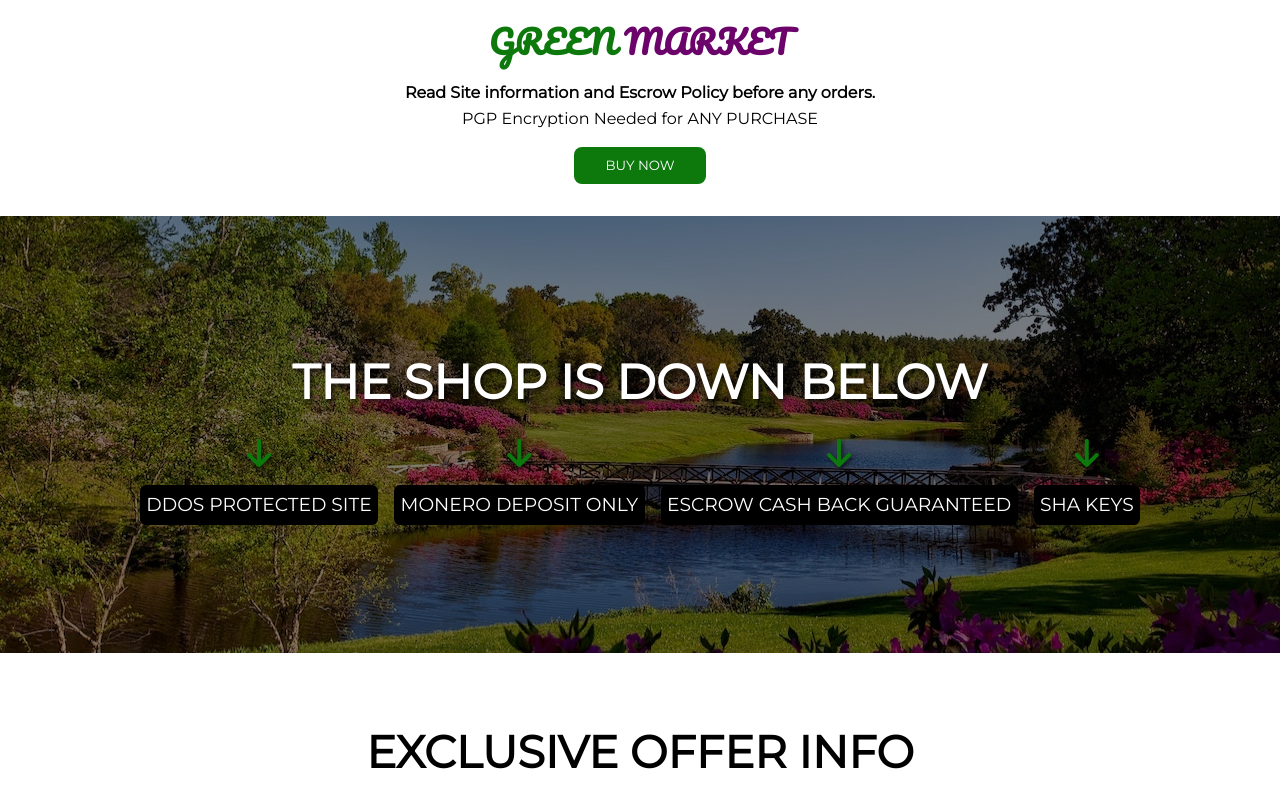
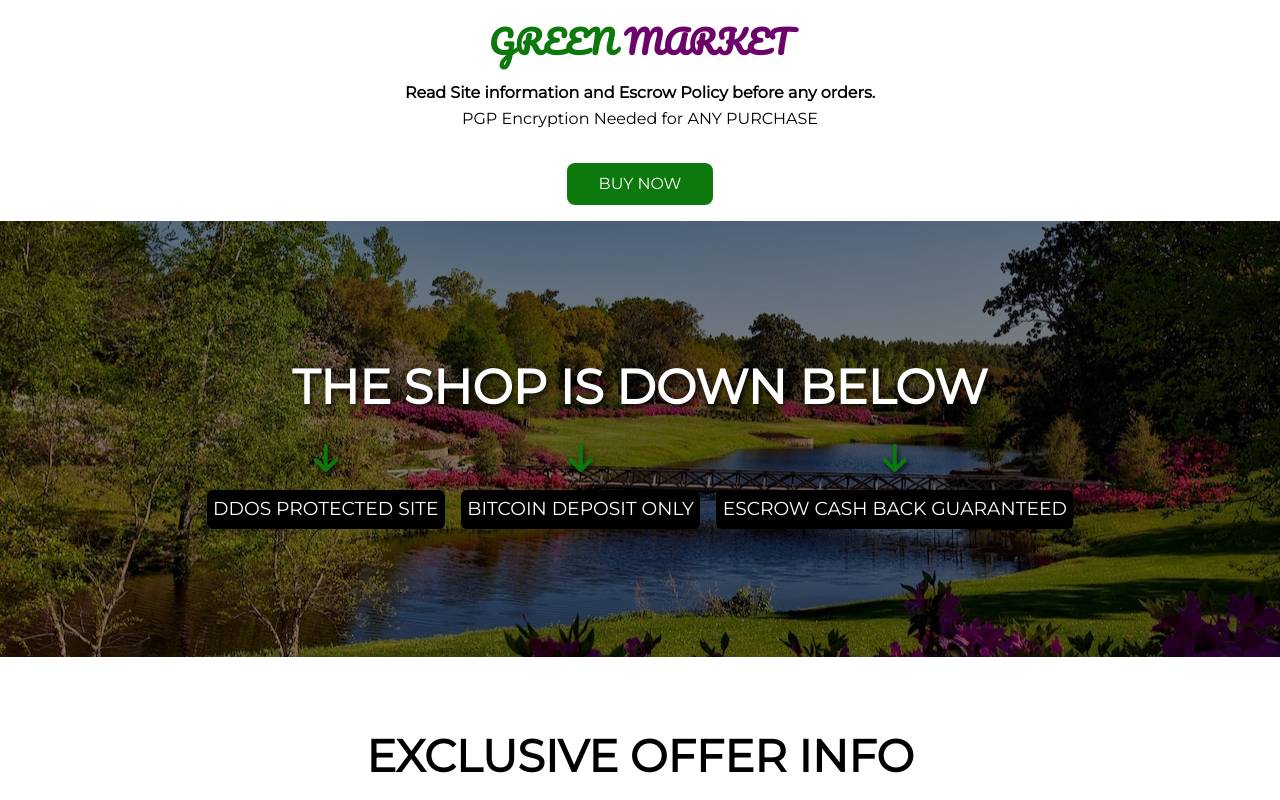
Before and after one commit to abdulrafay35/greenmarket, a plain HTML site: page index.html in a window 1280 px wide. Shown: the top 800 px of the page. Drawn offline with Linux system fonts and the light colour scheme.

Commit message:
content updated
Write bitcoin in place of monero

```diff
--- a/index.html
+++ b/index.html
@@ -22,7 +22,7 @@
     <header>
         <h1><span class="green">GREEN</span> <span class="purple">MARKET</span></h1>
         <b style="display:block; margin-top: 0.8rem;">Read Site information and Escrow Policy before any orders.</b>
-        <p>PGP Encryption Needed for ANY PURCHASE</p> <button>Buy Now</button>
+        <p>PGP Encryption Needed for ANY PURCHASE</p> <a href="https://www.bitescrow.us/escrow-application" class="btn">Buy Now</a>
     </header>
 
 
@@ -37,15 +37,11 @@
                     </div>
                     <div class="row">
                         <i class="fas fa-arrow-down"></i>
-                        <h3>MONERO DEPosit only</h3>
+                        <h3>Bitcoin DEPosit only</h3>
                     </div>
                     <div class="row">
                         <i class="fas fa-arrow-down"></i>
-                        <h3>escrow cash back guaranteed</h3>
-                    </div>
-                    <div class="row">
-                        <i class="fas fa-arrow-down"></i>
-                        <h3>SHA keys</h3>
+                        <h3>Escrow cash back guaranteed</h3>
                     </div>
                 </div>
             </div>
@@ -64,7 +60,7 @@
                         quos, iste reprehenderit molestias esse ipsam illum neque dignissimos autem quo id distinctio
                         debitis aliquam recusandae a.</p>
                         <!-- <p>Donate Here  <a href="https://donate.getmonero.org">donate.getmonero.org</a> </p> -->
-                    <a href="index.html" class = 'btn' >Buy Now</a>
+                    <a href="https://www.bitescrow.us/escrow-application" class = 'btn' >Buy Now</a>
                 </div>
             </div>
         </section>
@@ -85,14 +81,14 @@
                     <div class="image">
                         <img src="./images/content.jpg" alt="">
                     </div>
-                    <button>Buy Now</button>
+                    <a href="https://www.bitescrow.us/escrow-application" class="btn">Buy Now</a>
                 </div>
 
                 <div id="News" class="tabcontent">
                     <h3>Exclusive Offer</h3>
                     <p>Some news this fine day! and some more content Lorem ipsum dolor sit amet consectetur adipisicing
                         elit. Expedita natus esse incidunt vero ab! Quae rerum dignissimos iste fuga in.</p>
-                   <button>Buy Now</button>
+                   <a href="https://www.bitescrow.us/escrow-application" class="btn">Buy Now</a>
                 </div>
 
                 <div id="Contact" class="tabcontent">
@@ -100,14 +96,14 @@
                     <p>What is escrow & how does it work?
                         Escrow is a legal agreement between two parties for a third party to hold onto money or assets until certain conditions are met. Think of escrow as a mediator that reduces risk on both sides of a transaction. In the case of home buying, it would be the sale, purchase and ownership of a home.</p>
                         <b>PGP Encryption Only</b><br>
-                        <button>Buy Now</button>
+                        <a href="https://www.bitescrow.us/escrow-application" class="btn">Buy Now</a>
 
                 </div>
 
                 <div id="About" class="tabcontent">
                     <h3>Site Information</h3>
                     <p>
-                        We are a very simple Green community. We believe in freedom of choice an much more. This is a <b>DDOS protected site</b> we have escrow with <b>monero and pgp encryption</b> for your protection entirely hacker free. All products are <b>100% Legit</b>. We Guarentee <b>Shopper Satisfaction</b>. <br> Thank you for your time and will you join the Green Market Community? No need for sign up contact us below or be redirected by purchase buy now. It is not our fault if you send monero to the wrong address. <b>PGP Encryption Needed for ANY PURCHASE.</b> Follow the instructions please.
+                        We are a very simple Green community. We believe in freedom of choice an much more. This is a <b>DDOS protected site</b> we have escrow with <b>bitcoin and pgp encryption</b> for your protection entirely hacker free. All products are <b>100% Legit</b>. We Guarentee <b>Shopper Satisfaction</b>. <br> Thank you for your time and will you join the Green Market Community? No need for sign up contact us below or be redirected by purchase buy now. It is not our fault if you send bitcoin to the wrong address. <b>PGP Encryption Needed for ANY PURCHASE.</b> Follow the instructions please.
                     </p>
                 </div>
             </div>
```
